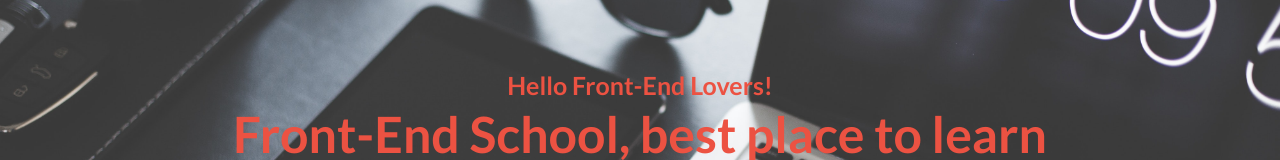
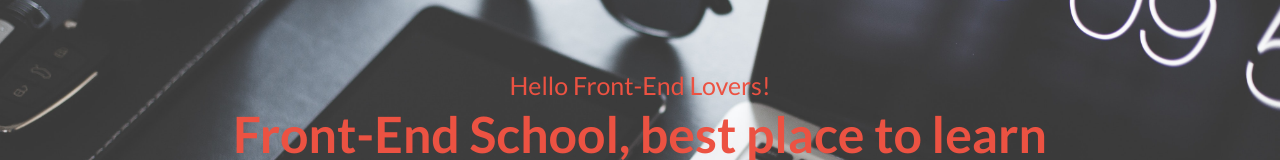
Before and after one commit to Khawanin/Frontend-School, a website: page about.html in a window 1280 px wide. Shown: the part 131-291 px from the top of the page. Drawn offline with Linux system fonts and the light colour scheme.

Commit message:
Change h3 tag to a paragraph

```diff
--- a/about.html
+++ b/about.html
@@ -66,7 +66,7 @@
 
     <section class="about-headline">
       <article class="about-heading">
-        <h3 class="about-title">Hello Front-End Lovers!</h3>
+        <p class="about-title">Hello Front-End Lovers!</p>
         <h1 class="main-heading">Front-End School, best place to learn frontend technologies!</h1>
       </article>
 
```
